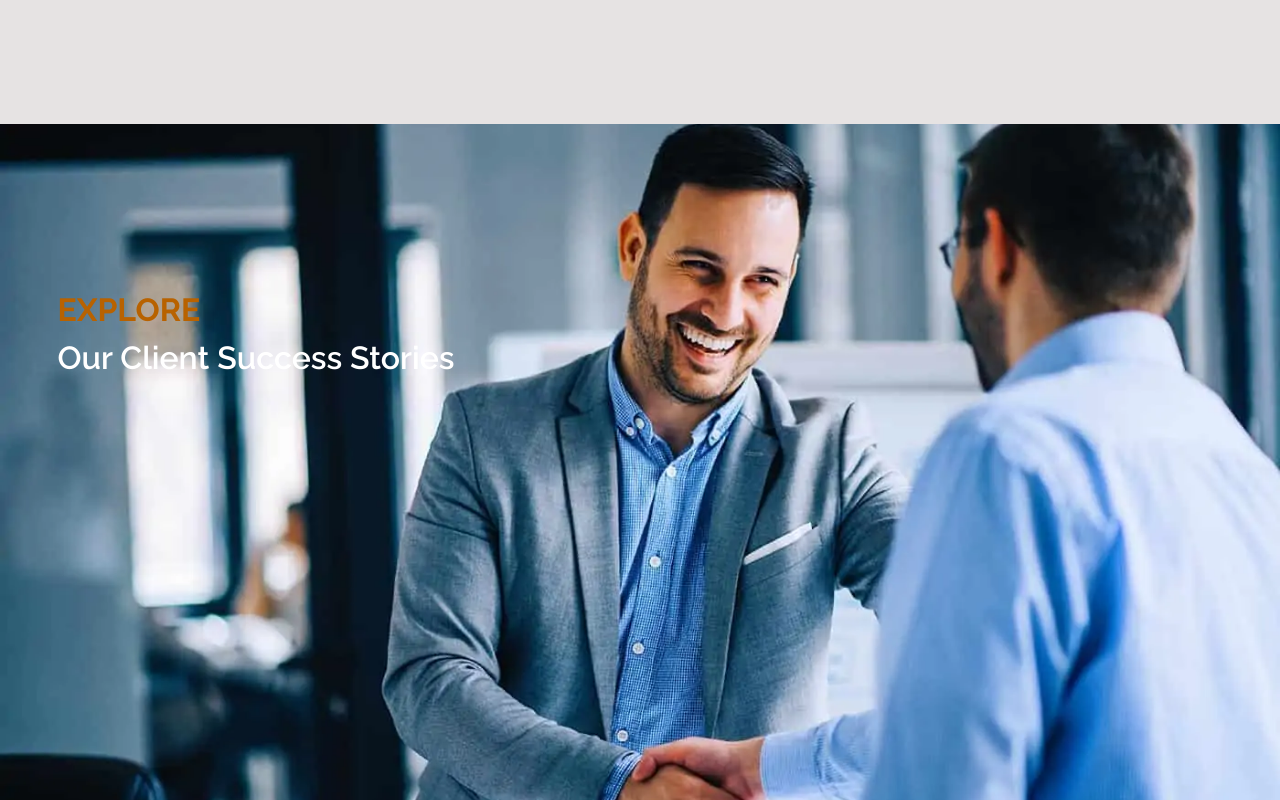
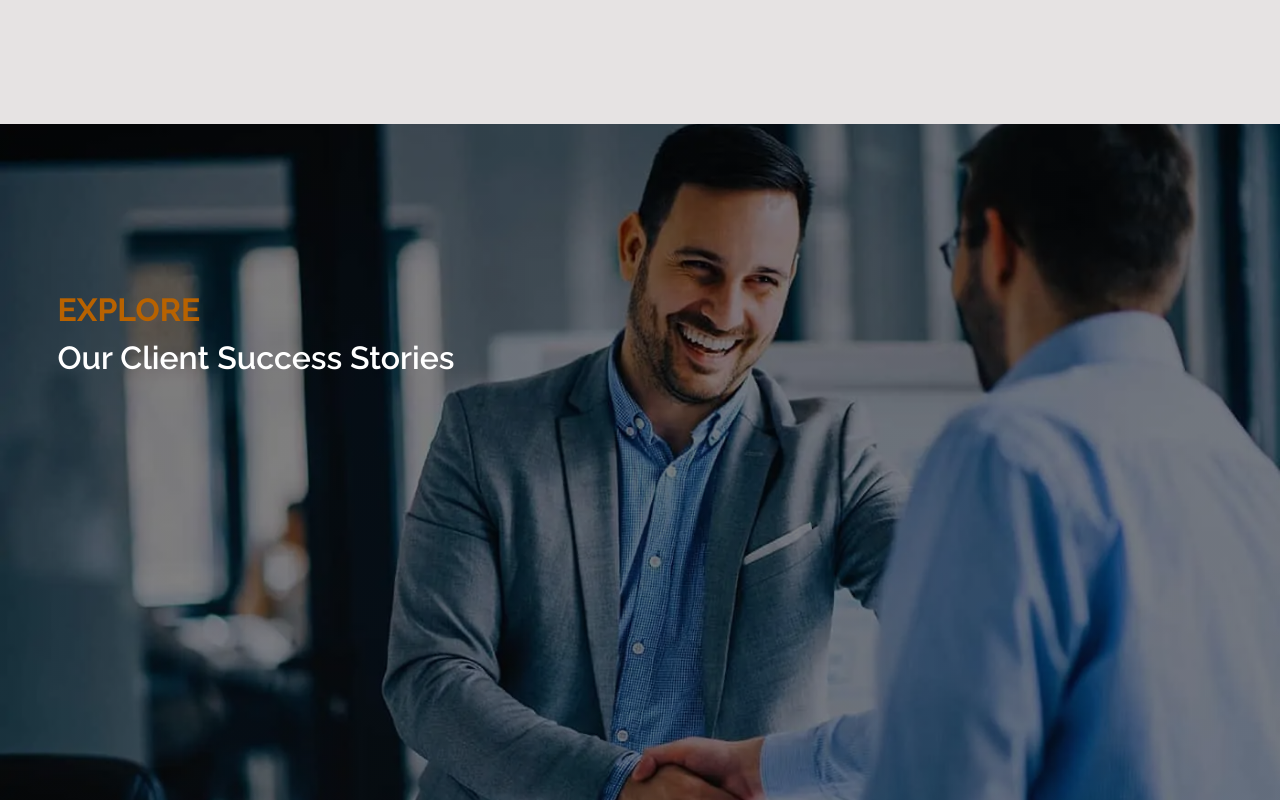
Before and after one commit to SHIRLSCODES/hr-website, a Next.js app: page / in a window 1280 px wide. Shown: the part 2000-2800 px from the top of the page. Built offline with nearby package versions, Linux system fonts and the light colour scheme.

Commit message:
hr-website

```diff
--- a/components/Contact.module.css
+++ b/components/Contact.module.css
@@ -15,7 +15,7 @@
 
 .contact-image {
   padding: 60px;
-  padding-left: 160px;
+
   display: flex;
   flex-direction: row;
   gap: 140px;
--- a/components/Explore.js
+++ b/components/Explore.js
@@ -6,6 +6,7 @@ function Explore() {
   return (
     <div className={`${styles['explore']}`}>
        <Image src='/assets/asset 32.webp' alt='/' width={1400} height={100} unoptimized className={`${styles['image']}`}/>
+       <div className={`${styles['overlay']}`} ></div>
        <div className={`${styles['explore-text']}`} >
         <h2>EXPLORE</h2>
         <h3>Our Client Success Stories</h3>
--- a/components/Explore.module.css
+++ b/components/Explore.module.css
@@ -5,6 +5,15 @@
   width: 100%;
   height: 700px;
   object-fit: cover;
+}
+
+.overlay {
+  position: absolute;
+  top: 0;
+  left: 0;
+  width: 100%;
+  height: 100%;
+  background: linear-gradient(rgba(0, 0, 0, 0.5), rgba(5, 5, 5, 0.5));
 }
 
 .explore-text {
```
